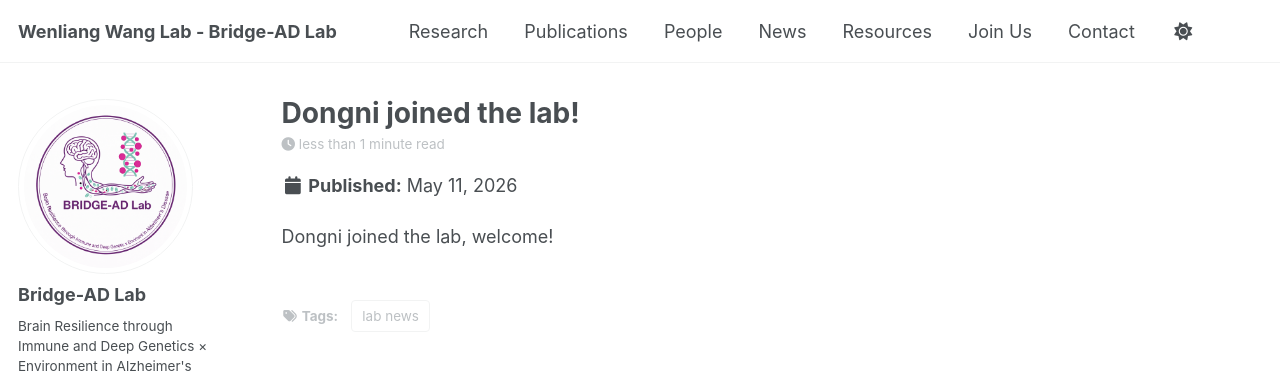
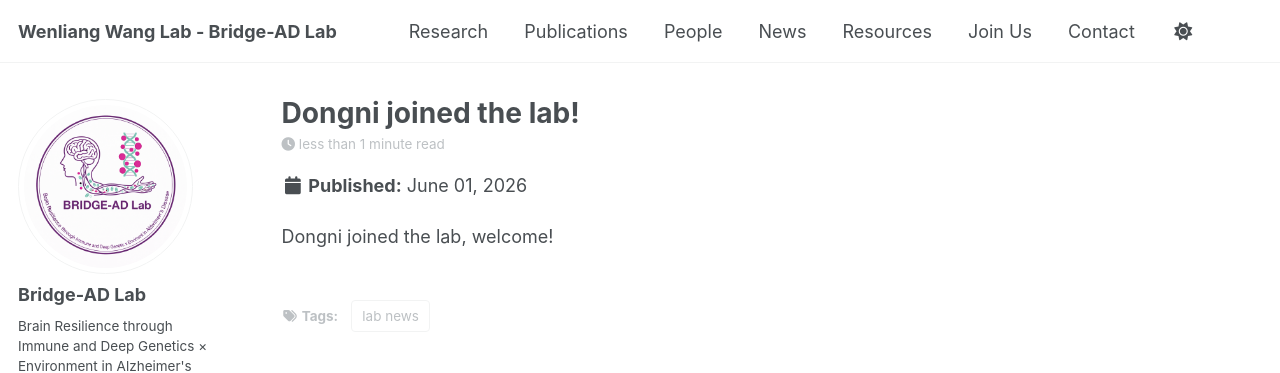
Before and after one commit to BrainImmune/BrainImmune.github.io, a Jekyll site: the page built from _posts/2026-06-01-new-students.md, in a window 1280 px wide and 1264 px high. Shown: the top 373 px of the window. Built offline with Jekyll 4.4.1, drawn with Linux system fonts in a browser that asks for light colours; some web fonts are replaced; a script bundle is joined from its source files by our own code; library files that are not in the unit come from our copies.

Commit message:
news date

```diff
--- a/_posts/2026-06-01-new-students.md
+++ b/_posts/2026-06-01-new-students.md
@@ -1,6 +1,6 @@
 ---
 title: "Dongni joined the lab!"
-date: 2026-05-11
+date: 2026-06-01
 permalink: /posts/2026/06/new-students/
 tags:
   - lab news
```
